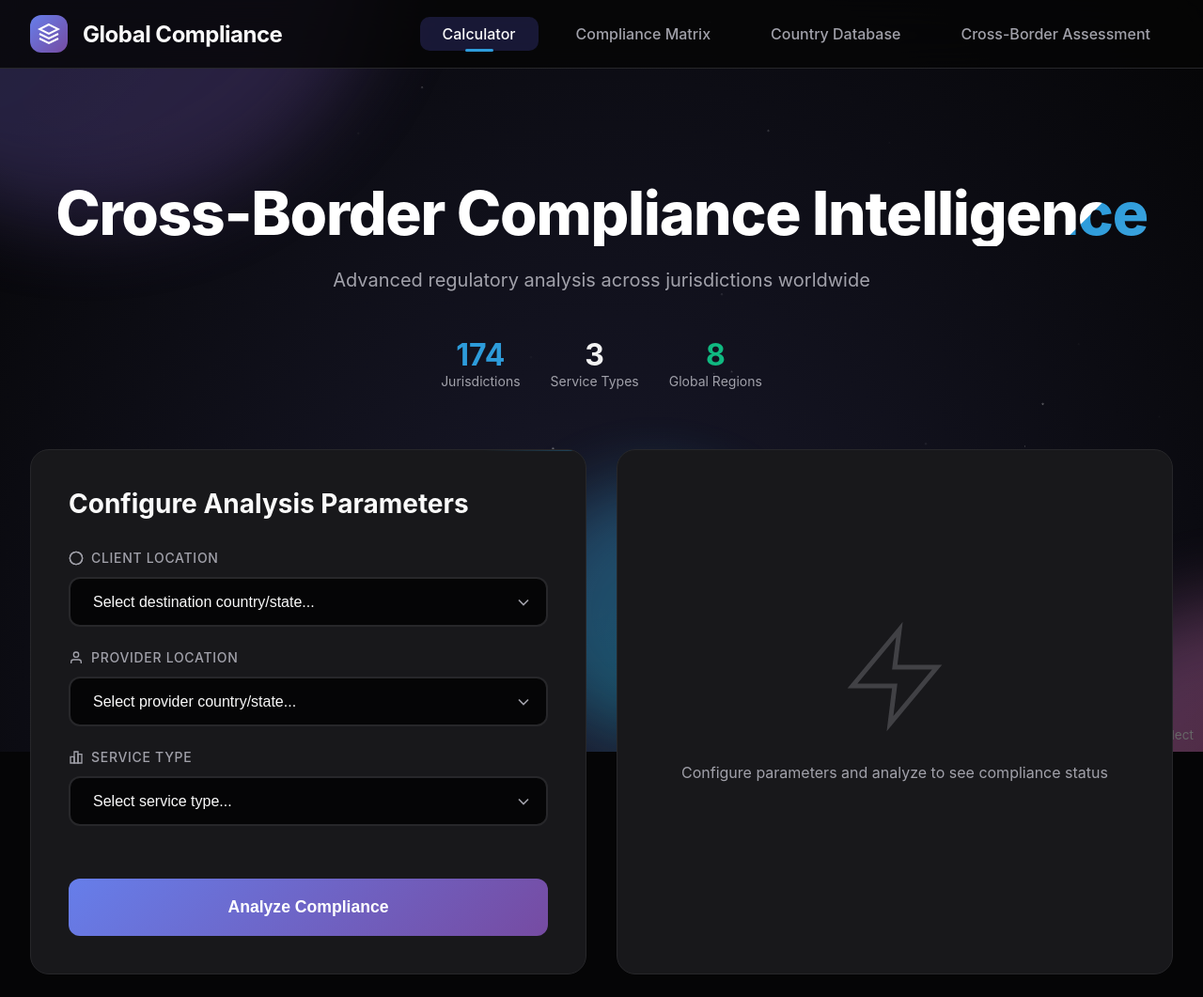
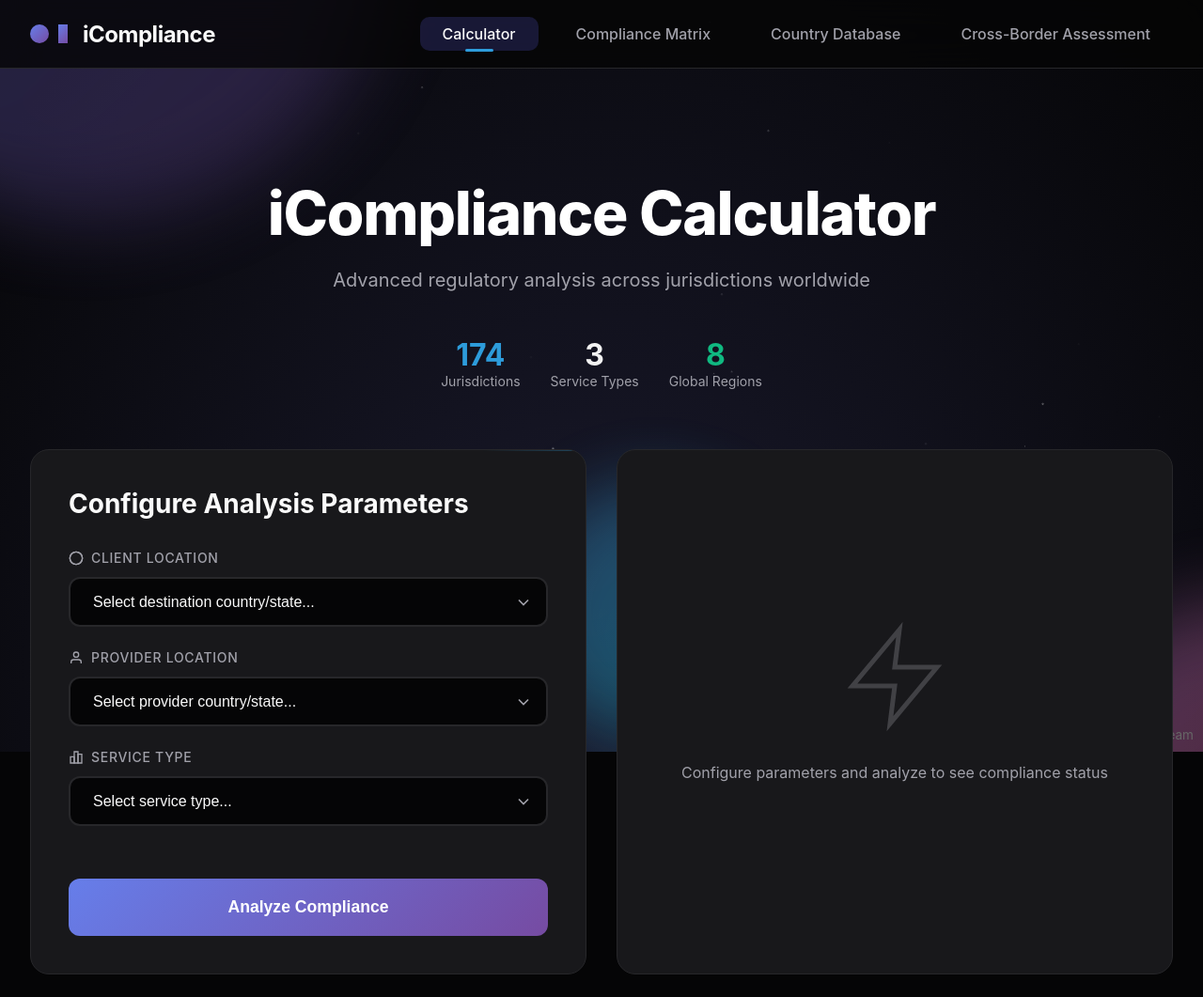
Before and after one commit to theIndrajeet/compliance, a plain HTML site: page index.html in a window 1280 px wide. Shown: the top 1061 px of the page at 94% size. Drawn offline with Linux system fonts and the light colour scheme.

Commit message:
Rebrand to iCompliance and update attribution to Legal Team - Intellect

```diff
--- a/index.html
+++ b/index.html
@@ -3,7 +3,7 @@
 <head>
     <meta charset="UTF-8">
     <meta name="viewport" content="width=device-width, initial-scale=1.0">
-    <title>Intellect | Compliance Research Tool</title>
+    <title>iCompliance | Compliance Research Tool</title>
     <style>
         * {
             margin: 0;
@@ -155,13 +155,25 @@
         .logo-icon {
             width: 40px;
             height: 40px;
-            background: var(--gradient-1);
-            border-radius: 12px;
             display: flex;
             align-items: center;
             justify-content: center;
             position: relative;
             overflow: hidden;
+        }
+
+        .logo-icon .logo-circle {
+            width: 20px;
+            height: 20px;
+            background: var(--gradient-1);
+            border-radius: 50%;
+        }
+
+        .logo-icon .logo-bar {
+            width: 10px;
+            height: 20px;
+            background: var(--gradient-1);
+            margin-left: 10px;
         }
 
         .logo-icon::before {
@@ -1015,13 +1027,10 @@
         <div class="nav-container">
             <div class="logo">
                 <div class="logo-icon">
-                    <svg width="24" height="24" viewBox="0 0 24 24" fill="none" stroke="white" stroke-width="2">
-                        <path d="M12 2L2 7L12 12L22 7L12 2Z"/>
-                        <path d="M2 17L12 22L22 17"/>
-                        <path d="M2 12L12 17L22 12"/>
-                    </svg>
+                    <div class="logo-circle"></div>
+                    <div class="logo-bar"></div>
                 </div>
-                <span>Global Compliance</span>
+                <span>iCompliance</span>
             </div>
             <ul class="nav-menu">
                 <li class="nav-item active" onclick="showSection(event, 'calculator')">Calculator</li>
@@ -1038,7 +1047,7 @@
             <!-- Calculator Section -->
             <section id="calculator" class="section active">
                 <div class="hero">
-                    <h1 class="fade-in">Cross-Border Compliance Intelligence</h1>
+                    <h1 class="fade-in">iCompliance Calculator</h1>
                     <p class="fade-in" style="animation-delay: 0.1s">
                         Advanced regulatory analysis across jurisdictions worldwide
                     </p>
@@ -1194,16 +1203,16 @@
 
             <!-- Matrix Section -->
             <section id="hero" class="hero fade-in">
-                <h1>Cross-Border Compliance Tool – Powered by Intellect</h1>
+                <h1>iCompliance Tool – Powered by Intellect</h1>
                 <p style="font-style: italic; color: gray; font-size: 0.9em; margin-top: 10px;">
-                    *This is a prototype web tool built by Jerry for internal review at Intellect. Not an official release.*
+                    *This is a prototype web tool developed by the Legal Team of Intellect. All rights reserved. Not an official release.*
                 </p>
             </section>
 
             <!-- Matrix Section -->
             <section id="matrix" class="section">
                 <div class="hero">
-                    <h1 class="fade-in">Global Compliance Matrix</h1>
+                    <h1 class="fade-in">iCompliance Matrix</h1>
                     <p class="fade-in" style="animation-delay: 0.1s">
                         Comprehensive cross-border permissions
                     </p>
@@ -1260,7 +1269,7 @@
             <!-- Countries Section -->
             <section id="countries" class="section">
                 <div class="hero">
-                    <h1 class="fade-in">Country Requirements Database</h1>
+                    <h1 class="fade-in">Country Database</h1>
                     <p class="fade-in" style="animation-delay: 0.1s">
                         Detailed regulatory frameworks across global regions
                     </p>
@@ -1464,7 +1473,10 @@
                     </svg>
                 </div>
                 <div class="result-status">Analyzing Compliance...</div>
-                <div id="aiSummaryContainer" style="width:100%; margin-top:1.5rem;"></div>`; // Re-add container
+                <div id="aiSummaryContainer" style="width:100%; margin-top:1.5rem;">
+                    <button class="ai-explain-btn" onclick="getAIComplianceSummary()">✨ Get AI Explanation</button>
+                    <div id="aiSummaryDisplay" style="margin-top:1rem;"></div>
+                </div>`;
 
             setTimeout(() => {
                 const rule = findComplianceRule(providerJurisdiction, clientJurisdiction, service);
@@ -1743,7 +1755,7 @@
             summaryCard.style.color = 'white';
             summaryCard.innerHTML = `
                 <div style="text-align: center;">
-                    <h3 style="font-size: 1.5rem; margin-bottom: 1rem;">Global Coverage</h3>
+                    <h3 style="font-size: 1.5rem; margin-bottom: 1rem;">iCompliance Coverage</h3>
                     <div style="display: flex; justify-content: center; gap: 3rem; flex-wrap: wrap;">
                         <div><div id="jurisdictionCountSummary" style="font-size: 3rem; font-weight: 700;">0</div><div style="opacity: 0.9;">Total Jurisdictions</div></div>
                         <div><div id="regionCountSummary" style="font-size: 3rem; font-weight: 700;">0</div><div style="opacity: 0.9;">Regions Covered</div></div>
@@ -2004,11 +2016,11 @@
         }
     </script>
     <footer style="text-align: center; margin-top: 50px; font-size: 0.9em; padding: 20px;">
-        2025 Intellect (Prototype by Jerry). For internal review only.
+        2025 Intellect (Prototype by Legal Team - Intellect). All rights reserved. For internal review only.
     </footer>
 
     <div style="position: fixed; bottom: 10px; right: 10px; font-size: 0.85em; color: #666;">
-        Powered by Intellect
+        Powered by Intellect Legal Team
     </div>
 </body>
 </html>
```
